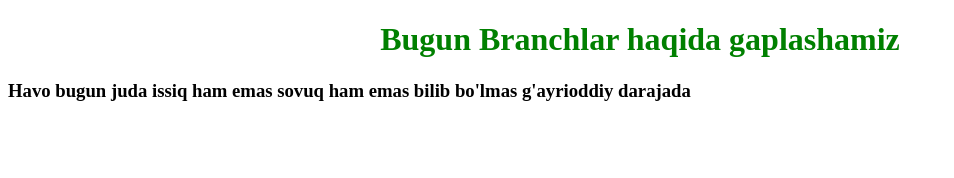
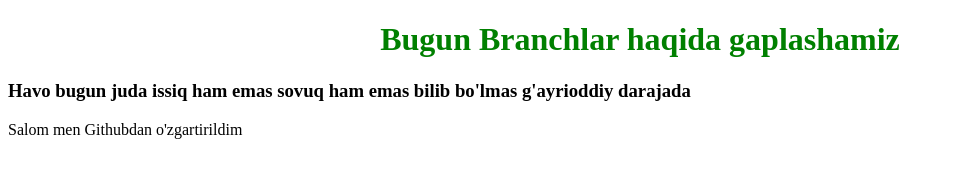
Before and after one commit to Islomjon95/GitHubTest, a plain HTML site: page index.html in a window 1280 px wide. Shown: the whole page, without its empty margins (0-954 px from the left). Drawn offline with Linux system fonts and the light colour scheme.

Commit message:
Update index.html
p tegida matn qo'shdik

```diff
--- a/index.html
+++ b/index.html
@@ -16,6 +16,7 @@
 
     <h1>Bugun Branchlar haqida gaplashamiz</h1>
     <h3>Havo bugun juda issiq ham emas sovuq ham emas bilib bo'lmas g'ayrioddiy darajada</h3>
+    <p>Salom men Githubdan o'zgartirildim</p>
 
 </body>
 </html>
```
